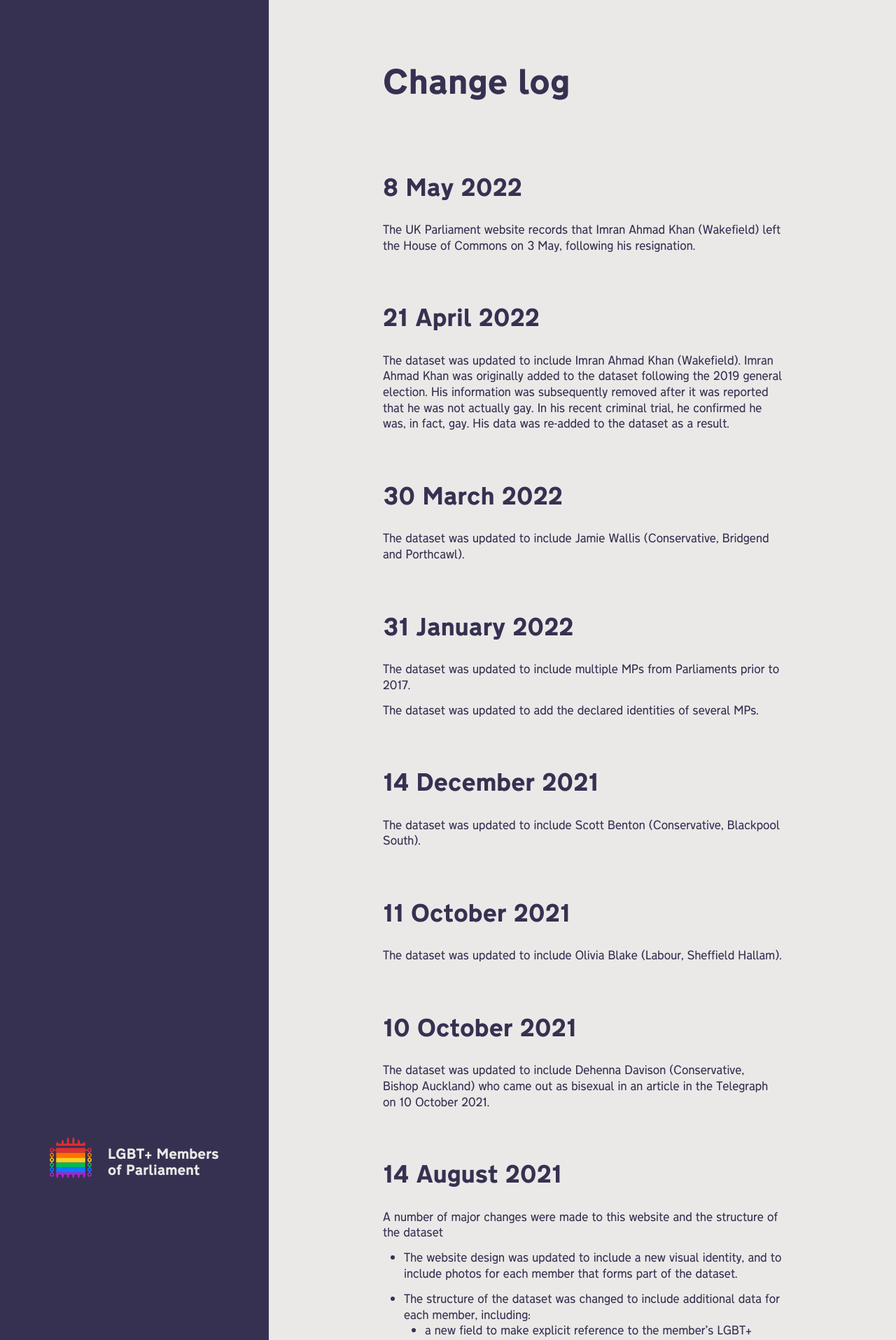
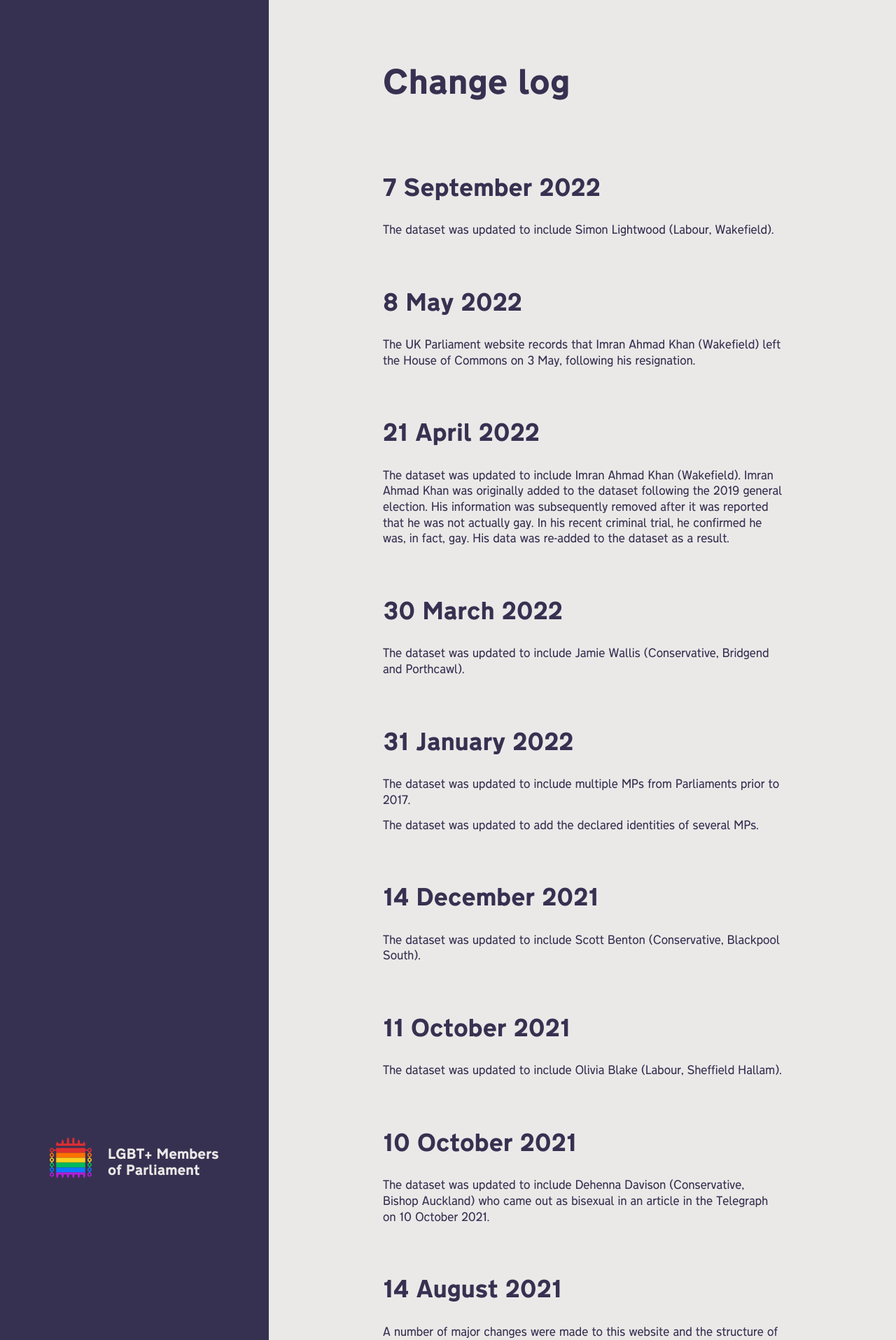
Before and after one commit to johnpeart/lgbt-mp, a Jekyll site: the page built from change-log.md, in a window 1280 px wide. Shown: the top 1915 px of the page at 70% size. Built offline with Jekyll 4.4.1, drawn with Linux system fonts in a browser that asks for light colours.

Commit message:
Add ‘Simon Lightwood MP’ Dataset was updated to include Simon Lightwood (Labour, Wakefield).

```diff
--- a/_data/members.csv
+++ b/_data/members.csv
@@ -31,7 +31,7 @@ Gordon Marsden,Blackpool South,Labour,1997-05-01,2019-11-06,,The Independent,201
 Greg Barker,Bexhill and Battle,Conservative,2001-06-07,2015-03-30,,Web Archive (The Independent),2020-01-03,https://web.archive.org/web/20080704211658/http://news.independent.co.uk/uk/this_britain/article2516664.ece,1389,https://members.parliament.uk/member/1389/contact,,Wikipedia,"https://commons.wikimedia.org/wiki/File:Gregory_Barker,_Minister_of_State_of_the_Department_of_Energy_and_Climate_Change.jpg",Open Government Licence version 1.0,https://nationalarchives.gov.uk/doc/open-government-licence/version/1/
 Hannah Bardell,Livingstone,Scottish National,2015-05-08,present,,The Independent,2016-02-20,http://www.independent.co.uk/news/uk/politics/gay-mps-the-photograph-that-shows-westminsters-attitude-towards-lgbt-politicians-is-changing-a6886771.html,4486,https://members.parliament.uk/member/4486/contact,,UK Parliament,https://members.parliament.uk/member/4486/portrait,Attribution 3.0 Unported (CC BY 3.0),https://creativecommons.org/licenses/by/3.0/
 Iain Stewart,Milton Keynes South,Conservative,2010-05-06,present,,The Independent,2016-02-20,http://www.independent.co.uk/news/uk/politics/gay-mps-the-photograph-that-shows-westminsters-attitude-towards-lgbt-politicians-is-changing-a6886771.html,4015,https://members.parliament.uk/member/4015/contact,,UK Parliament,https://members.parliament.uk/member/4841/portrait,Attribution 3.0 Unported (CC BY 3.0),https://creativecommons.org/licenses/by/3.0/
-Imran Ahmad Khan,Wakefield,Conservative,2019-12-13,2021-06-18,Gay,Pink News,2022-04-11,https://www.theguardian.com/politics/2022/apr/11/imran-ahmad-khan-tory-mp-in-sexual-assault-case-had-oddball-reputation,4841,https://members.parliament.uk/member/4841/portrait,The party whip was withdrawn from Imran Ahmad Khan in June 2021. ,UK Parliament,https://members.parliament.uk/member/4015/portrait,,
+Imran Ahmad Khan,Wakefield,Conservative,2019-12-13,2021-06-18,Gay,Pink News,2022-04-11,https://www.theguardian.com/politics/2022/apr/11/imran-ahmad-khan-tory-mp-in-sexual-assault-case-had-oddball-reputation,4841,https://members.parliament.uk/member/4841/portrait,The party whip was withdrawn from Imran Ahmad Khan in June 2021.,UK Parliament,https://members.parliament.uk/member/4015/portrait,,
 Imran Ahmad Khan,Wakefield,Independent,2021-06-18,2022-05-03,Gay,Pink News,2022-04-11,https://www.theguardian.com/politics/2022/apr/11/imran-ahmad-khan-tory-mp-in-sexual-assault-case-had-oddball-reputation,4841,https://members.parliament.uk/member/4841/portrait,"In 14 April 2022, Imran Ahmad Khan announced he would be resigning as an MP, following a criminal conviction for sexual assault.",UK Parliament,https://members.parliament.uk/member/4015/portrait,,
 Jacob Young,Redcar,Conservative,2019-12-13,present,,Twitter,2019-12-14,https://twitter.com/john_cope/status/1205862485498171392?s=20,4825,https://members.parliament.uk/member/4841/portrait,John Cope is the Chairman of the LGBT+ Conservative (as at the time of tweeting),UK Parliament,https://members.parliament.uk/member/4825/portrait,Attribution 3.0 Unported (CC BY 3.0),https://creativecommons.org/licenses/by/3.0/
 James Murray,Ealing North,Labour,2019-12-13,present,,Twitter,2020-05-17,https://twitter.com/jamesmurray_ldn/status/1225686885139460096,4797,https://members.parliament.uk/member/4797/contact,,UK Parliament,https://members.parliament.uk/member/4797/portrait,Attribution 3.0 Unported (CC BY 3.0),https://creativecommons.org/licenses/by/3.0/
@@ -82,6 +82,7 @@ Ron Davies,Caerphilly,Labour,1983-06-09,2001-06-07,Bisexual ,BBC News,2003-03-09
 Ross Thomson,Aberdeen South,Conservative,2017-06-09,2019-11-06,,Pink News,2017-06-05,http://www.pinknews.co.uk/2017/06/05/uk-set-to-break-record-for-highest-number-of-lgbtq-mps-after-general-election/,4599,https://members.parliament.uk/member/4599/contact,,UK Parliament,https://members.parliament.uk/member/4599/portrait,Attribution 3.0 Unported (CC BY 3.0),https://creativecommons.org/licenses/by/3.0/
 Sandy Martin,Ipswich,Labour,2017-06-09,2019-11-06,,Pink News,2017-06-05,http://www.pinknews.co.uk/2017/06/05/uk-set-to-break-record-for-highest-number-of-lgbtq-mps-after-general-election/,4678,https://members.parliament.uk/member/4678/contact,,UK Parliament,https://members.parliament.uk/member/4678/portrait,Attribution 3.0 Unported (CC BY 3.0),https://creativecommons.org/licenses/by/3.0/
 Scott Benton,Blackpool South,Conservative,2019-12-13,present,,Blackpool Gazette,2021-12-07,https://www.blackpoolgazette.co.uk/news/politics/blackpool-south-mp-scott-benton-hits-back-at-hypocrisy-allegations-after-marrying-partner-amid-campaign-to-scrap-human-rights-act-3484899,4793,https://members.parliament.uk/member/4793/contact,,UK Parliament,https://members.parliament.uk/member/4793/portrait,Attribution 3.0 Unported (CC BY 3.0),https://creativecommons.org/licenses/by/3.0/
+Simon Lightwood,Wakefield,Labour,2022-06-23,present,,Wikipedia,2022-09-07,https://en.wikipedia.org/wiki/Simon_Lightwood,4943,https://members.parliament.uk/member/4943/contact,"Wikipedia article links to Halifax Courier article, referencing Simon Lightwood’s “husband”",UK Parliament,https://members.parliament.uk/member/4943/portrait,Attribution 3.0 Unported (CC BY 3.0),https://creativecommons.org/licenses/by/3.0/
 Stephen Doughty,Cardiff South and Penarth,Labour,2012-11-15,present,,Pink News,2016-07-06,http://www.pinknews.co.uk/2016/07/06/out-Labour-mp-a-constituent-told-me-that-gay-people-should-be-killed-and-sent-to-hell/,4264,https://members.parliament.uk/member/4264/contact,,UK Parliament,https://members.parliament.uk/member/4264/portrait,Attribution 3.0 Unported (CC BY 3.0),https://creativecommons.org/licenses/by/3.0/
 Stephen Morgan,Portsmouth South,Labour,2017-06-09,present,,LGBT Labour,2019-12-13,http://www.lgbtlabour.org.uk/patrons,4653,https://members.parliament.uk/member/4653/contact,,UK Parliament,https://members.parliament.uk/member/4653/portrait,Attribution 3.0 Unported (CC BY 3.0),https://creativecommons.org/licenses/by/3.0/
 Stephen Twigg,Liverpool West Derby,Labour,2010-05-06,2019-11-06,,The Guardian,2015-05-13,https://www.theguardian.com/world/2015/may/13/quiet-revolution-britain-more-gay-mps-than-anywhere-else-lgbt,167,https://members.parliament.uk/member/167/contact,,UK Parliament,https://members.parliament.uk/member/167/portrait,Attribution 3.0 Unported (CC BY 3.0),https://creativecommons.org/licenses/by/3.0/
--- a/change-log.md
+++ b/change-log.md
@@ -2,6 +2,10 @@
 layout: page
 title: Change log
 ---
+
+## 7 September 2022
+
+The dataset was updated to include Simon Lightwood (Labour, Wakefield).
 
 ## 8 May 2022
 
```
Also changed, not shown: assets/images/members/4943-simon-lightwood.jpg (added).
